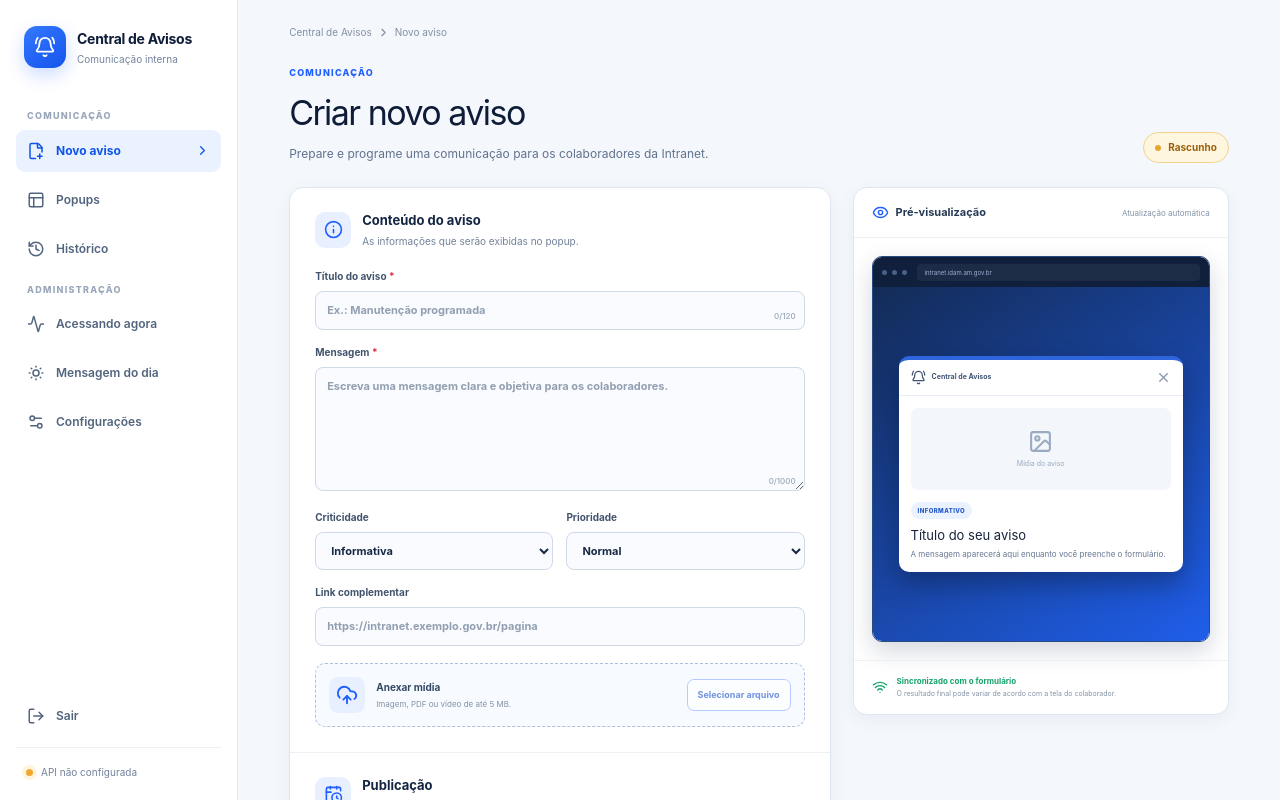
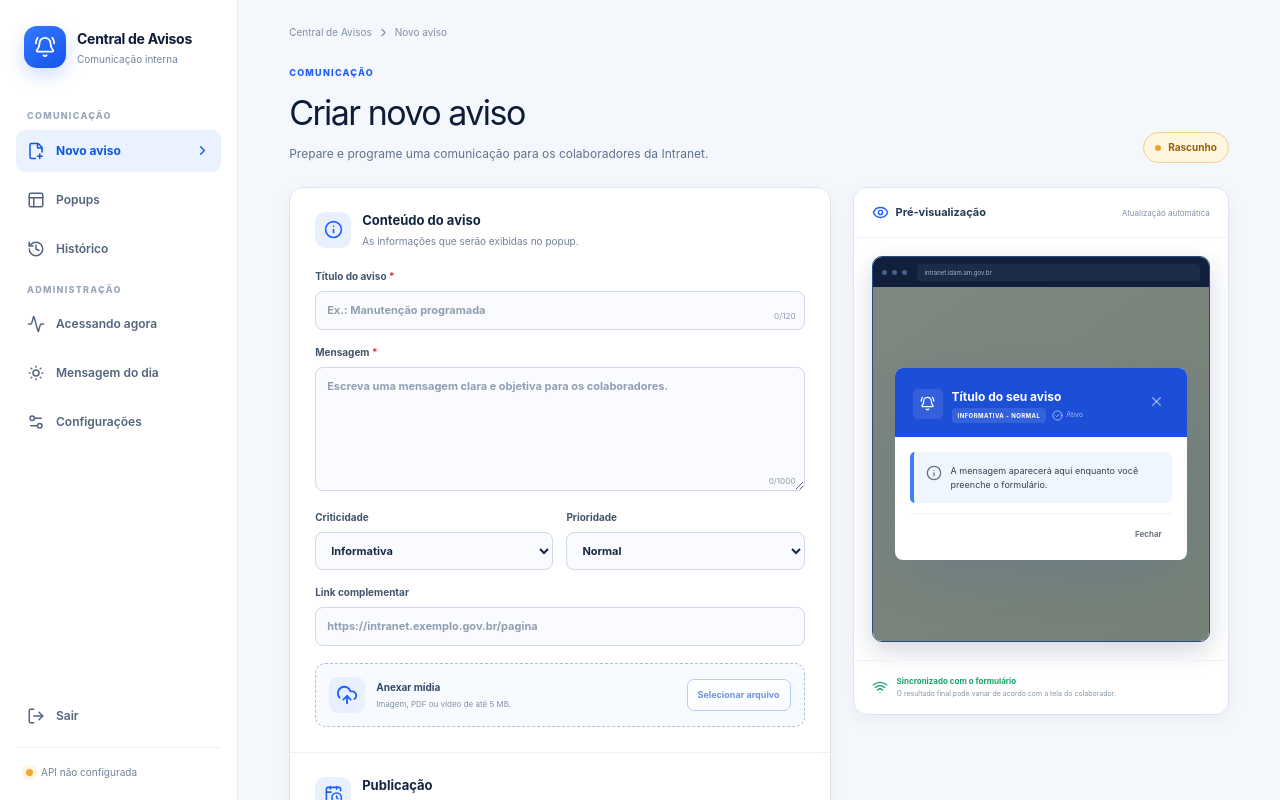
Before and after one commit to BeatrizChristine/Central-de-Aviso-Web, a Next.js app: page / in a window 1280 px wide. Shown: the top 800 px of the page. Built offline with nearby package versions, Linux system fonts and the light colour scheme.

Commit message:
feat: acelerar monitor e alinhar previa da intranet

```diff
--- a/app/api/visitas/route.ts
+++ b/app/api/visitas/route.ts
@@ -10,21 +10,25 @@ export async function GET() {
     const body = await response.text();
     if (!response.ok) return new NextResponse(body, { status: response.status, headers: { "Content-Type": response.headers.get("content-type") || "application/json" } });
 
-    const payload = JSON.parse(body) as { visitantes?: Array<Record<string, unknown>> };
-    if (Array.isArray(payload.visitantes)) {
-      const pendingIps = [...new Set(payload.visitantes
-        .filter((visitor) => missingHostname(visitor.maquina))
-        .map((visitor) => typeof visitor.ip === "string" ? visitor.ip.trim() : "")
-        .filter(isPrivateIpv4))];
-      const hostnames = await resolveHostnames(pendingIps);
-      payload.visitantes = payload.visitantes.map((visitor) => {
-        const ip = typeof visitor.ip === "string" ? visitor.ip.trim() : "";
-        return hostnames[ip] ? { ...visitor, maquina: hostnames[ip] } : visitor;
-      });
-    }
-    return NextResponse.json(payload);
+    return new NextResponse(body, {
+      status: response.status,
+      headers: { "Content-Type": response.headers.get("content-type") || "application/json" },
+    });
   } catch {
     return NextResponse.json({ error: "Não foi possível consultar os acessos da Intranet." }, { status: 502 });
+  }
+}
+
+export async function POST(request: Request) {
+  try {
+    const body = await request.json() as { ips?: unknown[] };
+    const ips = [...new Set((Array.isArray(body.ips) ? body.ips : [])
+      .filter((value): value is string => typeof value === "string")
+      .map((value) => value.trim())
+      .filter(isPrivateIpv4))].slice(0, 256);
+    return NextResponse.json({ hostnames: await resolveHostnames(ips) });
+  } catch {
+    return NextResponse.json({ error: "Não foi possível identificar os nomes das máquinas." }, { status: 400 });
   }
 }
 
@@ -47,12 +51,6 @@ async function resolveHostnames(ips: string[]) {
   }
 }
 
-function missingHostname(value: unknown) {
-  if (typeof value !== "string" || !value.trim()) return true;
-  const normalized = value.trim().toLocaleLowerCase("pt-BR");
-  return normalized === "null" || normalized.includes("não informado") || normalized.includes("nao informado");
-}
-
 function isPrivateIpv4(value: string) {
   const parts = value.split(".");
   if (parts.length !== 4 || parts.some((part) => !/^\d{1,3}$/.test(part) || Number(part) > 255)) return false;
--- a/app/globals.css
+++ b/app/globals.css
@@ -78,20 +78,35 @@ input:focus, textarea:focus, select:focus { background: #fff; border-color: var(
 .browser-bar { display: flex; align-items: center; gap: 5px; min-height: 30px; padding: 0 9px; background: #10203c; }
 .browser-bar i { width: 5px; height: 5px; border-radius: 50%; background: #486188; }
 .browser-bar span { color: #9eb2d4; background: #ffffff0d; border-radius: 4px; margin-left: 5px; padding: 4px 8px; font-size: 6px; flex: 1; }
-.preview-background { min-height: 354px; display: grid; place-items: center; padding: 26px; background: linear-gradient(145deg, #132b57, #1f5eea); }
-.notice-preview { width: min(290px, 100%); background: #fff; border-radius: 10px; border-top: 4px solid #2f65dc; overflow: hidden; box-shadow: 0 12px 27px #07152f66; }
-.severity-attention { border-top-color: #e4a62d; }
-.severity-critical { border-top-color: #dc3048; }
-.notice-brand { display: flex; align-items: center; gap: 6px; color: #405573; border-bottom: 1px solid #e8edf6; padding: 10px 12px; font-size: 7px; font-weight: 750; }
-.notice-brand svg:last-child { margin-left: auto; color: #8796ae; }
-.notice-media { height: 82px; margin: 12px 12px 0; border-radius: 7px; background: #f3f6fb; color: #9aabc1; display: flex; flex-direction: column; align-items: center; justify-content: center; gap: 5px; }
-.notice-media small { font-size: 7px; }
-.notice-pill { display: inline-block; margin: 12px 12px 0; background: #eaf1ff; color: #2459c9; border-radius: 20px; padding: 4px 7px; font-size: 6px; font-weight: 800; text-transform: uppercase; letter-spacing: .07em; }
-.severity-attention .notice-pill { color: #98600b; background: #fff6df; }
-.severity-critical .notice-pill { color: #b4233a; background: #fff0f2; }
-.notice-preview h2 { color: #17243c; font-size: 13px; line-height: 1.25; margin: 8px 12px 5px; overflow-wrap: anywhere; }
-.notice-preview p { color: #667790; font-size: 8px; line-height: 1.5; margin: 0 12px 12px; white-space: pre-wrap; overflow-wrap: anywhere; }
-.notice-link { display: flex; align-items: center; gap: 3px; width: max-content; margin: -3px 12px 13px; color: #2459c9; font-size: 7px; font-weight: 750; }
+.preview-background { min-height: 354px; display: grid; place-items: center; padding: 22px; background: linear-gradient(#0f1b1780, #0f1b1780), linear-gradient(145deg, #eef3ea, #dbe8d6); }
+.intranet-popup-preview { --popup-header: #1d4ed8; --popup-soft: #eff6ff; --popup-border: #3b82f6; width: min(390px, 100%); overflow: hidden; border-radius: 8px; background: #fff; box-shadow: 0 20px 60px -12px #1d4ed826; }
+.intranet-popup-preview-attention { --popup-header: #b45309; --popup-soft: #fffbeb; --popup-border: #d97706; }
+.intranet-popup-preview-critical { --popup-header: #b91c1c; --popup-soft: #fef2f2; --popup-border: #ef4444; }
+.intranet-popup-accent { height: 4px; background: var(--popup-header); }
+.intranet-popup-header { display: flex; align-items: flex-start; justify-content: space-between; gap: 10px; background: var(--popup-header); padding: 17px 18px 14px; }
+.intranet-popup-heading-main { min-width: 0; display: flex; align-items: flex-start; gap: 9px; }
+.intranet-popup-brand-icon { width: 30px; height: 30px; flex: 0 0 auto; display: grid; place-items: center; border-radius: 5px; background: #ffffff1a; color: #fff; }
+.intranet-popup-heading-main > div { min-width: 0; }
+.intranet-popup-heading-main h2 { overflow: hidden; color: #fff; font-size: 12px; font-weight: 650; line-height: 1.25; margin: 0; text-overflow: ellipsis; white-space: nowrap; }
+.intranet-popup-meta { display: flex; align-items: center; flex-wrap: wrap; gap: 6px; margin-top: 4px; }
+.intranet-popup-badge { color: #fff; background: #ffffff1c; border-radius: 4px; padding: 3px 6px; font-size: 6px; font-weight: 700; letter-spacing: .07em; text-transform: uppercase; }
+.intranet-popup-active { display: inline-flex; align-items: center; gap: 3px; color: #ffffff99; font-size: 7px; }
+.intranet-popup-header > button { width: 25px; height: 25px; display: grid; place-items: center; flex: 0 0 auto; border: 0; border-radius: 5px; color: #ffffff80; background: transparent; }
+.intranet-popup-header > button:hover { color: #fff; background: #ffffff1a; }
+.intranet-popup-body { padding: 15px; }
+.intranet-popup-alert { display: flex; gap: 9px; border-left: 4px solid var(--popup-border); border-radius: 5px; background: var(--popup-soft); padding: 12px; }
+.intranet-popup-alert-icon { color: #6b7280; flex: 0 0 auto; margin-top: 1px; }
+.intranet-popup-alert > div { min-width: 0; }
+.intranet-popup-alert p { color: #374151; font-size: 9px; line-height: 1.55; margin: 0; overflow-wrap: anywhere; white-space: pre-wrap; }
+.intranet-popup-link { display: inline-flex; align-items: center; gap: 4px; color: #2563eb; font-size: 8px; font-weight: 650; margin-top: 8px; }
+.intranet-popup-expiration { display: flex; align-items: center; gap: 7px; color: #9ca3af; background: #f9fafb; border: 1px solid #e5e7eb; border-radius: 5px; margin-top: 9px; padding: 7px 9px; }
+.intranet-popup-expiration span, .intranet-popup-expiration small, .intranet-popup-expiration strong { display: block; }
+.intranet-popup-expiration small { color: #9ca3af; font-size: 6px; font-weight: 700; letter-spacing: .08em; }
+.intranet-popup-expiration strong { color: #374151; font-size: 8px; font-weight: 500; margin-top: 1px; }
+.intranet-popup-footer { display: flex; justify-content: flex-end; border-top: 1px solid #f1f1f1; margin-top: 10px; padding-top: 9px; }
+.intranet-popup-footer:empty { display: none; }
+.intranet-popup-footer button { border: 0; border-radius: 5px; color: #6b7280; background: transparent; padding: 5px 10px; font-size: 8px; font-weight: 650; }
+.intranet-popup-footer button:hover { color: #374151; background: #f3f4f6; }
 .preview-note { display: flex; align-items: center; gap: 9px; border-top: 1px solid #edf1f6; padding: 14px 18px; color: #16a36a; }
 .preview-note strong, .preview-note small { display: block; }
 .preview-note strong { font-size: 8px; }
@@ -157,9 +172,7 @@ input:focus, textarea:focus, select:focus { background: #fff; border-color: var(
 .empty-state.compact { min-height: 180px; border: 0; }
 .spin { animation: spin 1s linear infinite; }
 @keyframes spin { to { transform: rotate(360deg); } }
-.daily-page { height: calc(100vh - 75px); min-height: 620px; display: flex; flex-direction: column; overflow: hidden; padding-bottom: 0; }
-.daily-page .management-heading { flex: 0 0 auto; }
-.daily-grid { min-height: 0; flex: 1; display: grid; grid-template-rows: auto minmax(0, 1fr); gap: 16px; }
+.daily-grid { display: grid; gap: 16px; }
 .daily-editor, .daily-list-card { background: #fff; border: 1px solid var(--line); border-radius: 13px; box-shadow: 0 5px 18px #173b750d; }
 .daily-editor { display: grid; grid-template-columns: minmax(230px, .38fr) minmax(420px, 1fr); align-items: start; gap: 26px; padding: 18px 20px; }
 .daily-editor .section-heading { margin: 1px 0 0; }
@@ -167,15 +180,14 @@ input:focus, textarea:focus, select:focus { background: #fff; border-color: var(
 .daily-editor-body > label { margin-top: 0; }
 .daily-editor textarea { min-height: 88px; resize: vertical; }
 .daily-editor-actions { display: flex; justify-content: flex-end; gap: 8px; margin-top: 11px; }
-.daily-messages-section { min-height: 0; display: flex; flex-direction: column; }
-.daily-list-card { min-height: 0; flex: 1; display: flex; flex-direction: column; overflow: hidden; }
+.daily-list-card { overflow: hidden; }
 .daily-list-heading { padding: 3px 2px 9px; }
 .daily-list-heading strong, .daily-list-heading small { display: block; }
 .daily-list-heading strong { color: #17243c; font-size: 13px; }
 .daily-list-heading small { color: #7b8aa0; font-size: 9px; margin-top: 3px; }
 .daily-messages-section .inline-notice { margin: 0 0 13px; }
 .daily-search { width: min(520px, 100%); margin: 0; }
-.daily-list-scroll { min-height: 0; flex: 1; overflow-y: auto; scrollbar-gutter: stable; overscroll-behavior: contain; }
+.daily-list-scroll { max-height: 520px; overflow-y: auto; scrollbar-gutter: stable; overscroll-behavior: contain; }
 .daily-list-scroll::-webkit-scrollbar { width: 9px; }
 .daily-list-scroll::-webkit-scrollbar-track { background: #f4f7fb; }
 .daily-list-scroll::-webkit-scrollbar-thumb { background: #c8d5e7; border: 2px solid #f4f7fb; border-radius: 10px; }
@@ -346,8 +358,6 @@ input:focus, textarea:focus, select:focus { background: #fff; border-color: var(
   .result-count { border-left: 0; border-top: 1px solid #e7ecf3; padding: 10px 0 0; }
   .popup-card-top { align-items: flex-start; flex-direction: column; }
   .popup-card-actions button { flex: 1; }
-  .daily-page { height: auto; min-height: 0; overflow: visible; padding-bottom: 40px; }
-  .daily-page .daily-grid { display: grid; }
   .daily-list article { grid-template-columns: 28px minmax(0, 1fr); }
   .daily-list article > div { grid-column: 2; }
   .daily-search { width: 100%; }
--- a/app/page.tsx
+++ b/app/page.tsx
@@ -1,8 +1,8 @@
 "use client";
 
 import {
-  Activity, BellRing, CalendarClock, ChevronRight, CircleCheck, Eye,
-  FilePlus2, History, ImageIcon, Info, LogOut, Menu, PanelsTopLeft,
+  Activity, AlertTriangle, BellRing, CalendarClock, ChevronRight, CircleAlert, CircleCheck, Eye,
+  ExternalLink, FilePlus2, History, Info, LogOut, Menu, PanelsTopLeft,
   Send, Settings2, SunMedium, UploadCloud, Wifi, X,
 } from "lucide-react";
 import { FormEvent, useEffect, useMemo, useState } from "react";
@@ -197,13 +197,32 @@ function NoticeComposer(props: ComposerProps) {
           <div className="browser-preview">
             <div className="browser-bar"><i /><i /><i /><span>intranet.idam.am.gov.br</span></div>
             <div className="preview-background">
-              <div className={`notice-preview severity-${props.criticality}`}>
-                <div className="notice-brand"><BellRing size={15} /> Central de Avisos <X size={15} /></div>
-                <div className="notice-media"><ImageIcon size={25} /><small>Mídia do aviso</small></div>
-                <span className="notice-pill">{criticalityLabel(props.criticality)}</span>
-                <h2>{props.title || "Título do seu aviso"}</h2>
-                <p>{props.message || "A mensagem aparecerá aqui enquanto você preenche o formulário."}</p>
-                {props.link && <span className="notice-link">Acessar conteúdo <ChevronRight size={13} /></span>}
+              <div className={`intranet-popup-preview intranet-popup-preview-${props.criticality}`}>
+                <div className="intranet-popup-accent" />
+                <div className="intranet-popup-header">
+                  <div className="intranet-popup-heading-main">
+                    <span className="intranet-popup-brand-icon"><BellRing size={15} /></span>
+                    <div>
+                      <h2>{props.title || "Título do seu aviso"}</h2>
+                      <div className="intranet-popup-meta">
+                        <span className="intranet-popup-badge">{criticalityLabel(props.criticality)} - {priorityLabel(props.priority)}</span>
+                        <span className="intranet-popup-active"><CircleCheck size={11} /> Ativo</span>
+                      </div>
+                    </div>
+                  </div>
+                  {props.closable && <button type="button" aria-label="Fechar prévia"><X size={15} /></button>}
+                </div>
+                <div className="intranet-popup-body">
+                  <div className="intranet-popup-alert">
+                    <span className="intranet-popup-alert-icon">{previewAlertIcon(props.criticality)}</span>
+                    <div>
+                      <p>{props.message || "A mensagem aparecerá aqui enquanto você preenche o formulário."}</p>
+                      {props.link && <span className="intranet-popup-link">Saiba mais <ExternalLink size={12} /></span>}
+                    </div>
+                  </div>
+                  {props.expirationDate && <div className="intranet-popup-expiration"><CalendarClock size={13} /><span><small>EXPIRA</small><strong>{formatPreviewDate(props.expirationDate)}</strong></span></div>}
+                  <div className="intranet-popup-footer">{props.closable && <button type="button">Fechar</button>}</div>
+                </div>
               </div>
             </div>
           </div>
@@ -215,7 +234,26 @@ function NoticeComposer(props: ComposerProps) {
 }
 
 function criticalityLabel(value: string) {
-  if (value === "critical") return "Crítico";
-  if (value === "attention") return "Atenção";
-  return "Informativo";
+  if (value === "critical") return "Crítica";
+  if (value === "attention") return "Moderada";
+  return "Informativa";
 }
+
+function priorityLabel(value: string) {
+  if (value === "high") return "Alta";
+  if (value === "low") return "Baixa";
+  return "Normal";
+}
+
+function previewAlertIcon(value: string) {
+  if (value === "critical") return <AlertTriangle size={16} />;
+  if (value === "attention") return <CircleAlert size={16} />;
+  return <Info size={16} />;
+}
+
+function formatPreviewDate(value: string) {
+  const date = new Date(value);
+  return Number.isNaN(date.getTime())
+    ? value
+    : new Intl.DateTimeFormat("pt-BR", { dateStyle: "short", timeStyle: "short" }).format(date);
+}
--- a/components/monitor-view.tsx
+++ b/components/monitor-view.tsx
@@ -13,7 +13,7 @@ import {
   Search,
   Users,
 } from "lucide-react";
-import { useCallback, useEffect, useMemo, useState } from "react";
+import { useCallback, useEffect, useMemo, useRef, useState } from "react";
 import { FilterSelect } from "@/components/filter-select";
 
 type Visitor = {
@@ -54,8 +54,39 @@ export function MonitorView() {
   const [query, setQuery] = useState("");
   const [displayLimit, setDisplayLimit] = useState("10");
   const [loading, setLoading] = useState(true);
+  const [resolvingMachines, setResolvingMachines] = useState(false);
   const [error, setError] = useState("");
   const [updatedAt, setUpdatedAt] = useState<Date | null>(null);
+  const hostnameCache = useRef<Record<string, string>>({});
+  const pendingIps = useRef(new Set<string>());
+
+  const resolveMachines = useCallback(async (visitors: Visitor[]) => {
+    const ips = [...new Set(visitors
+      .filter((visitor) => visitor.machine === "Não informado" && isPrivateIpv4(visitor.ip) && !pendingIps.current.has(visitor.ip))
+      .map((visitor) => visitor.ip))];
+    if (ips.length === 0) return;
+
+    ips.forEach((ip) => pendingIps.current.add(ip));
+    setResolvingMachines(true);
+    try {
+      const response = await fetch("/api/visitas", {
+        method: "POST",
+        headers: { "Content-Type": "application/json" },
+        body: JSON.stringify({ ips }),
+      });
+      if (!response.ok) return;
+      const payload = await response.json() as { hostnames?: Record<string, string> };
+      const hostnames = payload.hostnames || {};
+      hostnameCache.current = { ...hostnameCache.current, ...hostnames };
+      setPresence((current) => ({
+        ...current,
+        visitors: current.visitors.map((visitor) => hostnames[visitor.ip] ? { ...visitor, machine: hostnames[visitor.ip] } : visitor),
+      }));
+    } finally {
+      ips.forEach((ip) => pendingIps.current.delete(ip));
+      setResolvingMachines(pendingIps.current.size > 0);
+    }
+  }, []);
 
   const load = useCallback(async (silent = false) => {
     if (!silent) setLoading(true);
@@ -67,7 +98,9 @@ export function MonitorView() {
       if (!response.ok) throw new Error(apiError(payload, "Não foi possível consultar os acessos."));
 
       const visitors = Array.isArray(payload?.visitantes)
-        ? payload.visitantes.map(normalizeVisitor)
+        ? payload.visitantes.map(normalizeVisitor).map((visitor: Visitor) => hostnameCache.current[visitor.ip]
+          ? { ...visitor, machine: hostnameCache.current[visitor.ip] }
+          : visitor)
         : [];
       const onlineNow = number(payload?.onlineAgora);
       const now = Date.now();
@@ -81,12 +114,13 @@ export function MonitorView() {
       });
       setSamples((current) => storeSample(current, { timestamp: now, online: onlineNow }));
       setUpdatedAt(new Date(now));
+      void resolveMachines(visitors);
     } catch (reason) {
       setError(reason instanceof Error ? reason.message : "Falha ao consultar os acessos.");
     } finally {
       setLoading(false);
     }
-  }, []);
+  }, [resolveMachines]);
 
   useEffect(() => {
     void load();
@@ -158,7 +192,7 @@ export function MonitorView() {
             onValueChange={setDisplayLimit}
           />
           <div className="monitor-results">
-            <span>{identifiedMachines} máquinas identificadas</span>
+            <span>{resolvingMachines ? "Identificando máquinas…" : `${identifiedMachines} máquinas identificadas`}</span>
             <span>Exibindo {displayedVisitors.length} de {filtered.length}</span>
           </div>
         </div>
@@ -363,3 +397,10 @@ function number(input: unknown) {
 function apiError(payload: unknown, fallback: string) {
   return payload && typeof payload === "object" && "error" in payload && typeof payload.error === "string" ? payload.error : fallback;
 }
+
+function isPrivateIpv4(value: string) {
+  const parts = value.split(".");
+  if (parts.length !== 4 || parts.some((part) => !/^\d{1,3}$/.test(part) || Number(part) > 255)) return false;
+  const [first, second] = parts.map(Number);
+  return first === 10 || (first === 172 && second >= 16 && second <= 31) || (first === 192 && second === 168);
+}
```
